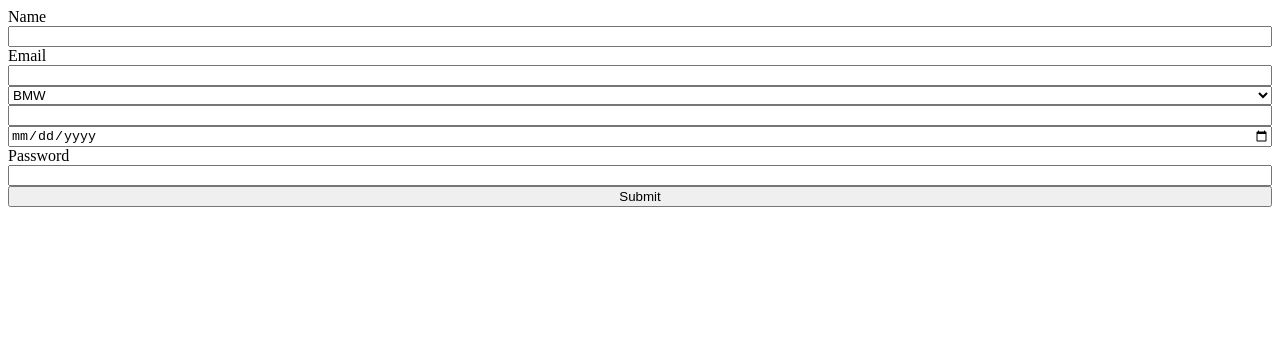
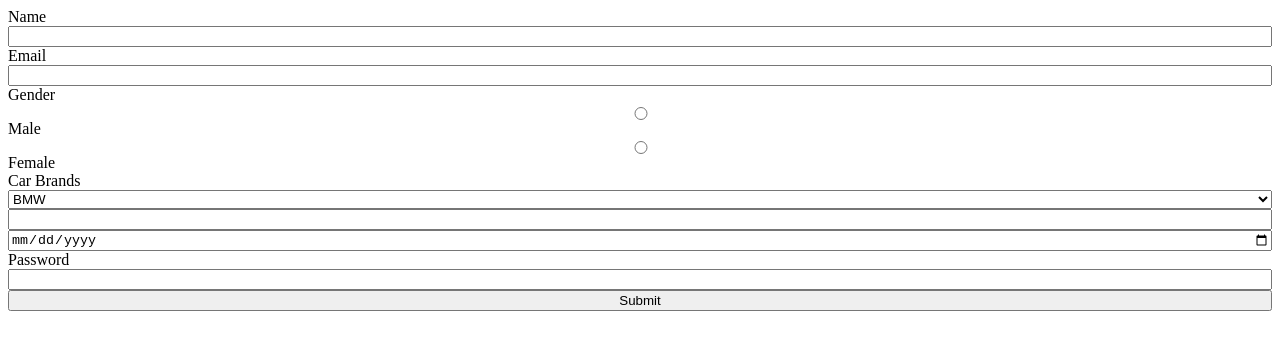
Before and after one commit to acciojob/car-insurance-form-Qajay0832, a website: page main.html in a window 1280 px wide. Drawn offline with Linux system fonts and the light colour scheme.

Commit message:
created a submission

```diff
--- a/main.html
+++ b/main.html
@@ -13,7 +13,10 @@
 		<input type="text" id="name" required>
 		<label for="email">Email</label>
 		<input type="email" id="email" required>
-		<label for="cars"></label>
+		<label >Gender</label>
+		<input type="radio" name="gender" value="male">Male
+		<input type="radio" name="gender" value="female">Female
+		<label for="cars">Car Brands</label>
 		<select id="cars">
 			<option>BMW</option>
 			<option>Audi</option>
```
